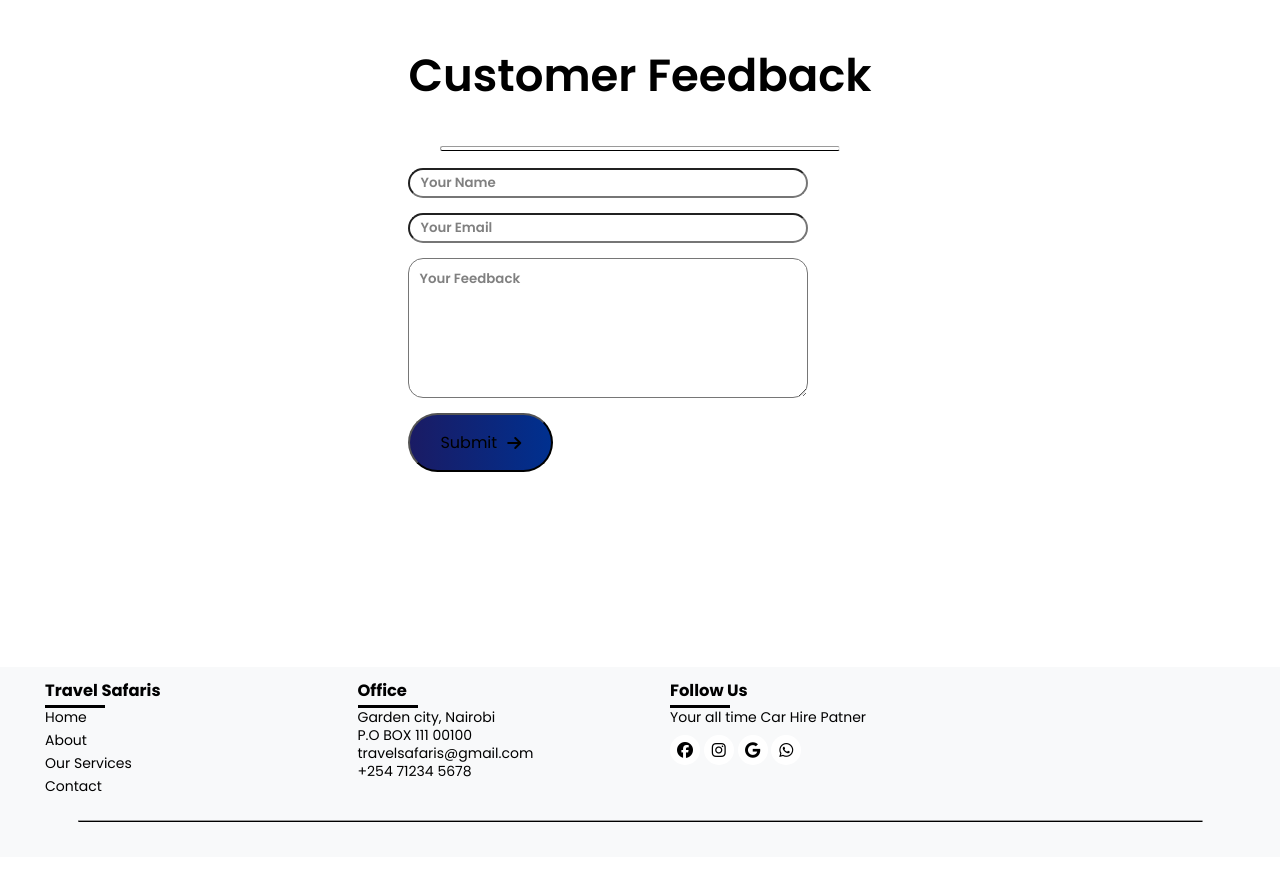
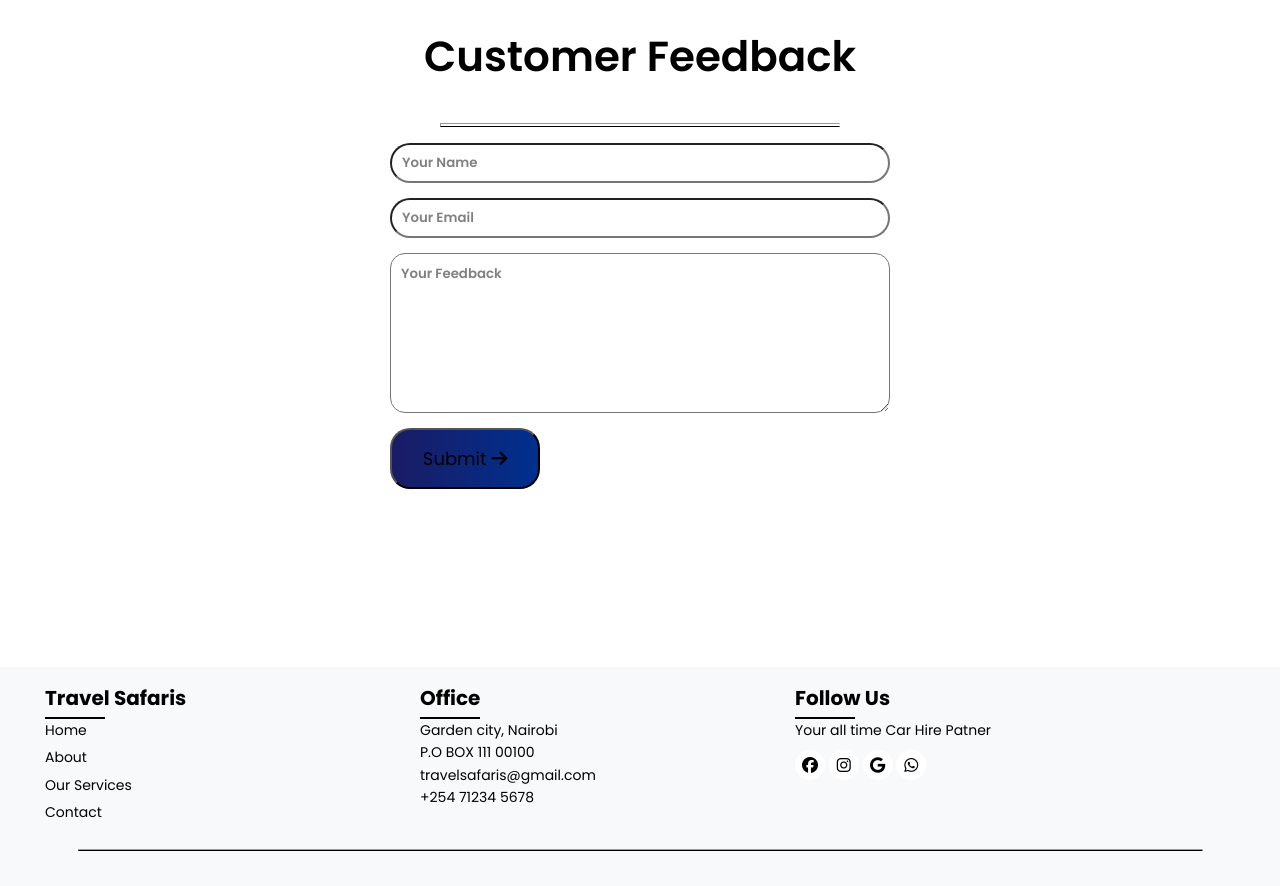
Before and after one commit to Ro-wdy/CarHire, a plain HTML site: page index.html in a window 1280 px wide. Shown: the part 3780-4666 px from the top of the page. Before the commit the page ends 4637 px from the top, so only its background shows below. Drawn offline with Linux system fonts and the light colour scheme.

Commit message:
Finally separated the css parts that I needed in the website page

```diff
--- a/footer.css
+++ /dev/null
@@ -1,60 +0,0 @@
- .container{
-    max-width: 2500px;
-    margin: auto;
- }
-
- .row{
-    display: flex;
-    flex-wrap: wrap;
- }
-
- .col{
-    width: 25%;
-    padding: 0 30px;
- }
-
-
-
- ul li{
-    list-style: none;
-    margin-bottom: 5px;
- }
-
- ul li a{
-    text-decoration: none;
-    color: #000;
- }
-
- .social-icons{
-    padding-top: 9px;
- }
-
- .social-icons .fa-brands {
-    width: 30px;
-    height: 30px;
-    border-radius: 50%;
-    text-align: center;
-    line-height: 30px;
-    font-size: 16px;
-    color: #000;
-    background: #fff;
-    cursor: pointer
- }
-
- .social-icons .fa-brands:hover{
-    color: #fff;
-    background: #000;
- }
-
- .underline {
-    width: 60px;
-    height: 3px;
-    background-color: #000;
-    margin-top: 5px;
- }
-
- hr{
-    width: 90%;
-    border-bottom: 1px solid #000;
-    margin: 20px auto;
- }
--- a/form-container.css
+++ /dev/null
@@ -1,47 +0,0 @@
- .details{
-    display: flex;
-    flex-direction: column;
-    align-items: start;
-    gap: 15px;
- }
- .details h2{
-    font-weight: 600;
-    font-size: 45px;
-    margin-bottom: 1px;
- }
- .details hr{
-    width: 400px;
-    height: 5px;
-    border-radius: 10px;
-    margin-bottom: 2px;
- }
- .feedback-details{
-    width: 400px;
-    height: 30px;
-    padding-left: 10px;
-    color: #000;
-    border-radius: 50px;
-    font-weight: 550;
- }
- .feedback-details:focus{
-    border: 2px solid #24262b;
- }
- .details button{
-    display: flex;
-    align-items: center;
-    padding: 15px 30px;
-    font-size: 16px;
-    gap: 10px;
-    border-radius: 50px;
-    background: linear-gradient(270deg, #00308F, #1a1b64);
-    cursor: pointer;
- }
- .feedback-details::placeholder {
-    color: gray;
-    opacity: 1;
- }
- .details textarea {
-    height: 140px;
-    padding: 10px;
-    border-radius: 15px;
- }
--- a/index.html
+++ b/index.html
@@ -5,8 +5,6 @@
     <meta name="viewport" content="width=device-width, initial-scale=1.0">
     <title>Travel Safaris</title>
     <link rel="stylesheet" href="styles.css">
-    <link rel="stylesheet" href="form-container.css">
-    <link rel="stylesheet" href="footer.css">
     <link rel="preconnect" href="https://fonts.googleapis.com">
     <link rel="preconnect" href="https://fonts.gstatic.com" crossorigin>
     <link href="https://fonts.googleapis.com/css2?family=Roboto:ital,wght@0,100..900;1,100..900&display=swap" rel="stylesheet">
--- a/styles.css
+++ b/styles.css
@@ -316,7 +316,114 @@
    color: #000;
    margin-bottom: 15px;
 }
+/* Styling for form container*/
+.details{
+   display: flex;
+   flex-direction: column;
+   gap: 15px;
+}
+.details h2{
+   font-weight: 600;
+   font-size: 42px;
+}
+.details hr{
+   width: 400px;
+   height: 4px;
+   margin-bottom: 1px;
+}
+.feedback-details{
+   width: 500px;
+   height: 40px;
+   padding-left: 10px;
+   color: #000;
+   border-radius: 50px;
+   font-weight: 550;
+}
+.feedback-details:focus{
+   border: 2px solid #24262b;
+}
+.details button{
+   align-items: center;
+   padding: 15px;
+   width: 150px;
+   font-size: 18px;
+   gap: 10px;
+   border-radius: 20px;
+   background: linear-gradient(270deg, #00308F, #1a1b64);
+   cursor: pointer;
+}
+.feedback-details::placeholder {
+   color: gray;
+   opacity: 1;
+}
+.details textarea {
+   height: 160px;
+   padding: 10px;
+   border-radius: 15px;
+}
 
+/*Styling the footer section*/
+.container{
+   max-width: 2500px;
+}
+
+.row{
+   display: flex;
+   flex-wrap: wrap;
+}
+
+.col{
+   width: 30%;
+   padding: 0 30px;
+   line-height: 1.6;
+}
+.col h3{
+   font-size: 20px;
+}
+
+ul li{
+   list-style: none;
+   margin-bottom: 5px;
+}
+
+ul li a{
+   text-decoration: none;
+   color: #000;
+}
+
+.social-icons{
+   padding-top: 9px;
+}
+
+.social-icons .fa-brands {
+   width: 30px;
+   height: 30px;
+   border-radius: 50%;
+   text-align: center;
+   line-height: 30px;
+   font-size: 16px;
+   color: #000;
+   background: #fff;
+   cursor: pointer
+}
+
+.social-icons .fa-brands:hover{
+   color: #fff;
+   background: #000;
+}
+
+.underline {
+   width: 60px;
+   height: 2px;
+   background-color: #000;
+   margin-top: 3px;
+}
+
+hr{
+   width: 90%;
+   border-bottom: 1px solid #000;
+   margin: 20px auto;
+}
 
 @media screen and (max-width: 768px) {
    .btn {
```
